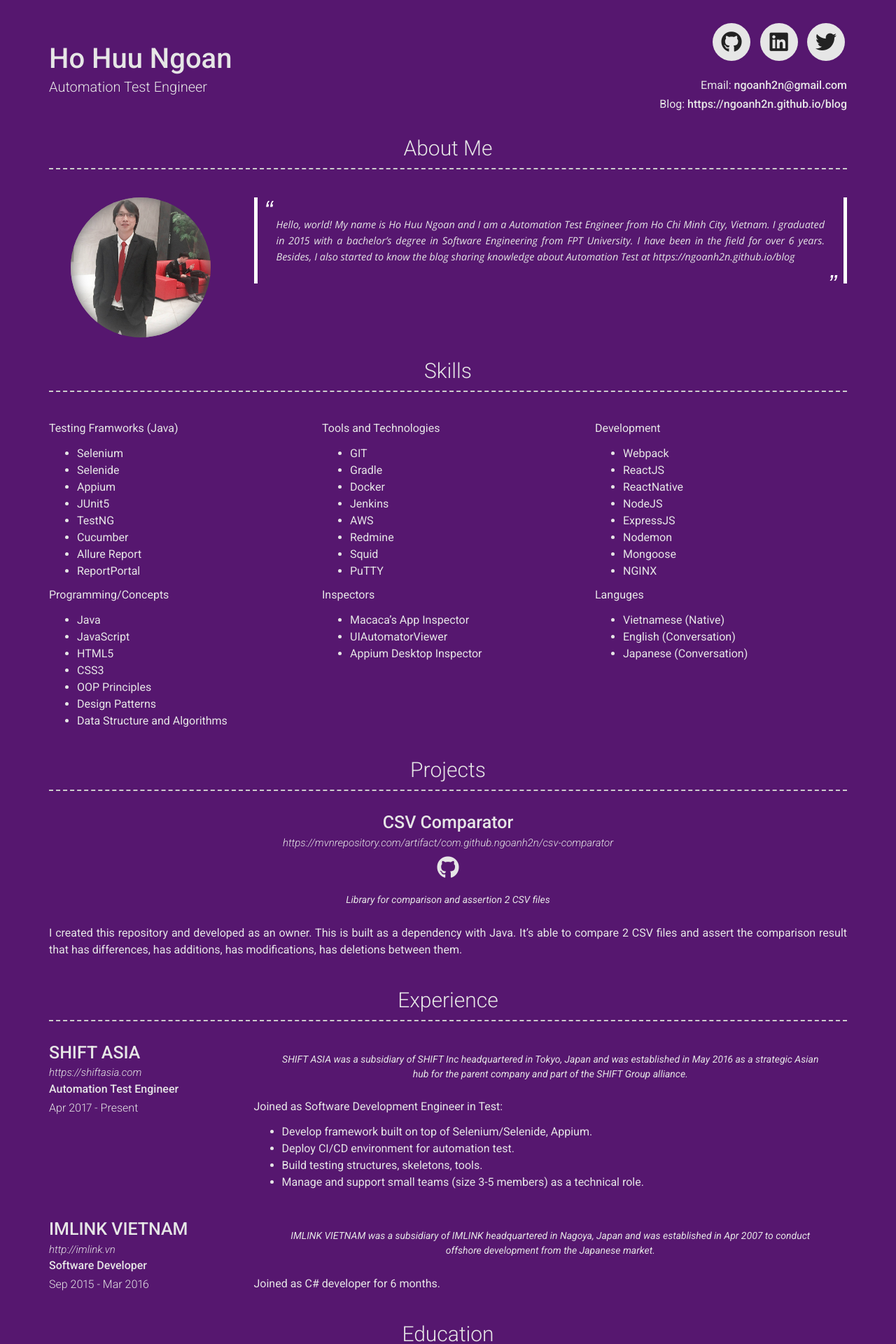
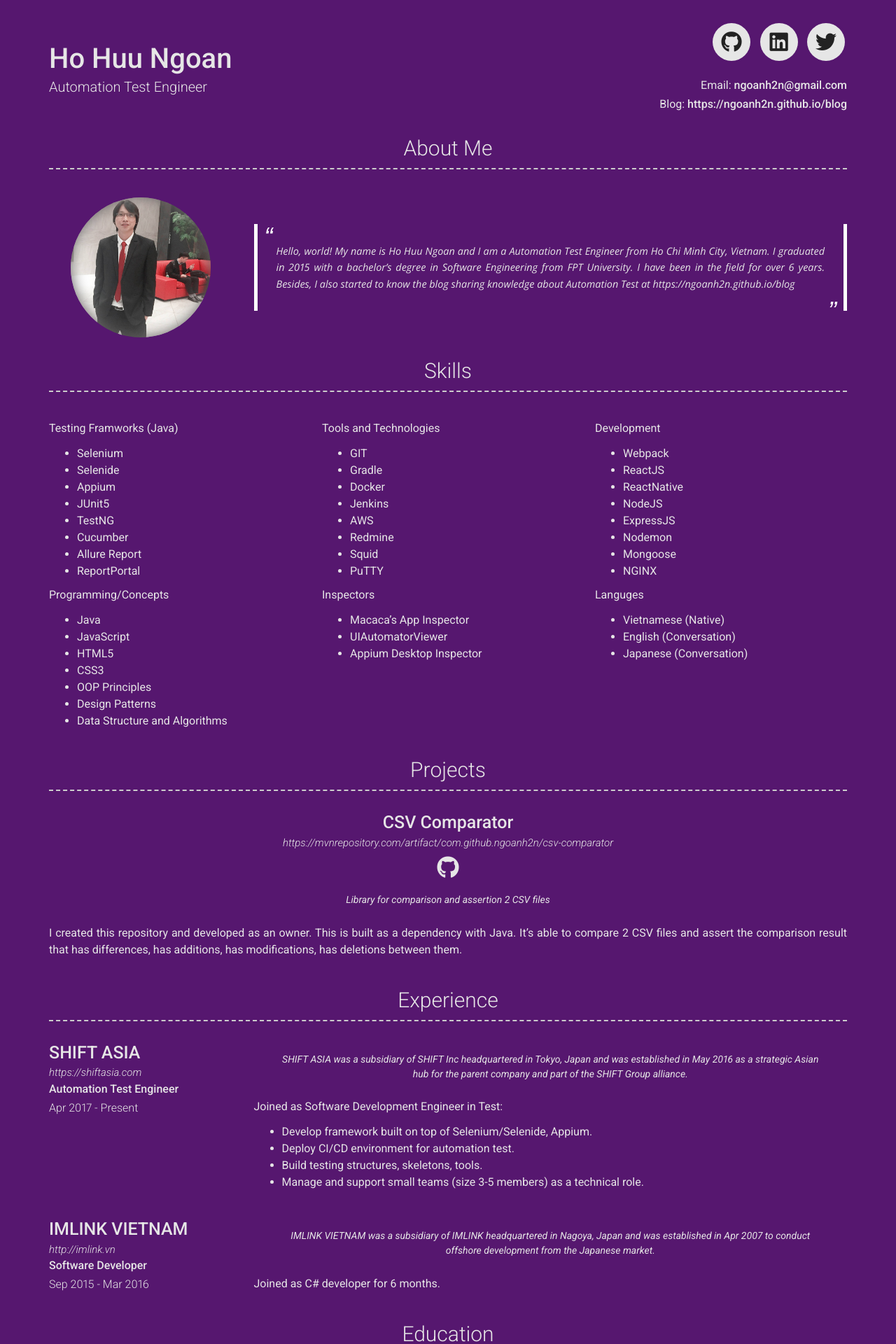
Before and after one commit to ngoanh2n/ngoanh2n.github.io, a Jekyll site: the page built from index.md, in a window 1280 px wide. Shown: the top 1920 px of the page at 70% size. Built offline with Jekyll 4.4.1, drawn with Linux system fonts in a browser that asks for light colours; nearby versions of some CDN libraries; a style sheet for code colours, icons or effects is not loaded.

Commit message:
[content] Update about.html

```diff
--- a/_includes/about.html
+++ b/_includes/about.html
@@ -1,6 +1,6 @@
 <div class="container intro-container">
   <h3>{{ site.about_title | default: "About Me" }}</h3>
-    <div class="row clearfix">
+  <div class="row clearfix" style="display:flex; justify-content:center; align-items:center;">
     {%- if site.about_profile_image -%}
     <div class="col-xs-12 col-sm-4 col-md-3 no-print">
       <span class="profile-img" style="background-image: url({{ site.about_profile_image | relative_url }})"></span>
```
Lines whose indentation alone changed are shown as unchanged.
